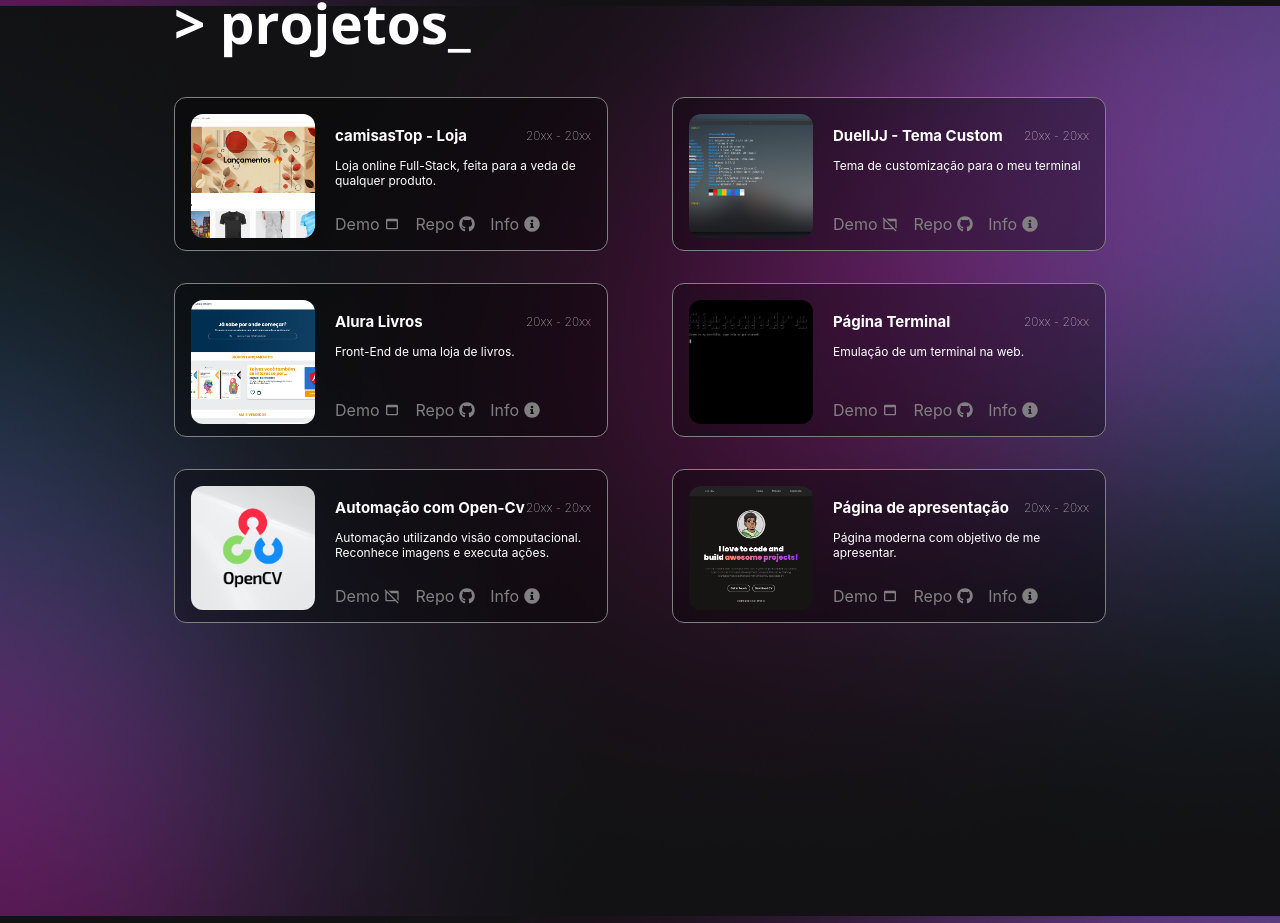
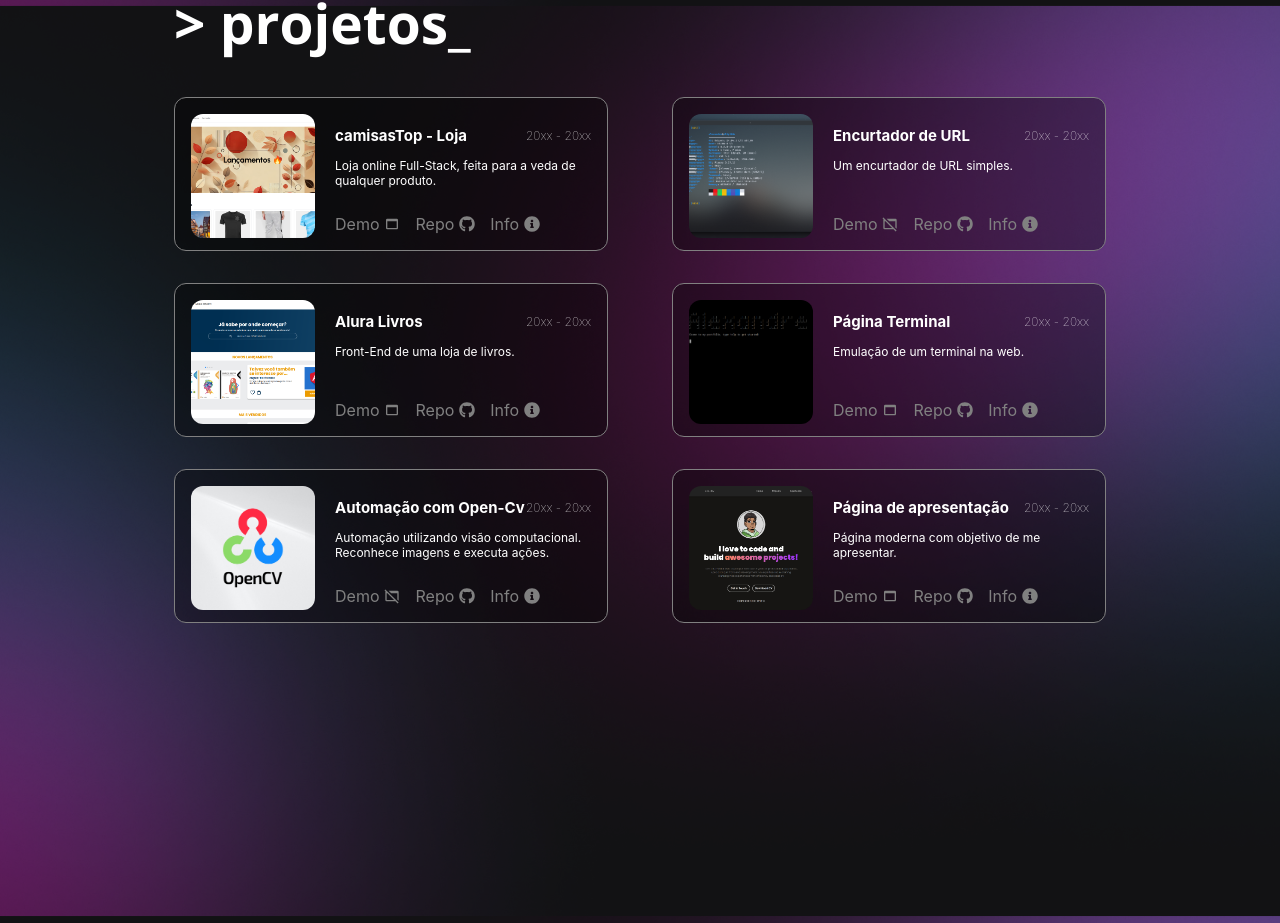
Before and after one commit to ardszsantos/portifolio, a React (Create React App) app: page / in a window 1280 px wide. Shown: the part 3635-4558 px from the top of the page. Built offline with nearby package versions, Linux system fonts and the light colour scheme.

Commit message:
chore: altered the text for the 4th project

```diff
--- a/src/i18n.js
+++ b/src/i18n.js
@@ -87,9 +87,9 @@ const resources = {
       "project3_description": "Automation using computer vision. Recognizes images and executes actions.",
       "project3_detailed_description": "An automation tool utilizing OpenCV to recognize objects and trigger automated responses, suitable for a variety of use cases in image recognition.",
 
-      "project4_title": "DuellJJ - Custom Theme",
-      "project4_description": "Custom zsh theme for my kitty-terminal",
-      "project4_detailed_description": "A custom theme designed for a terminal emulator, tailored to enhance readability and provide a sleek developer experience.",
+      "project4_title": "URL Shortener",
+      "project4_description": "A simple URL shortener.",
+      "project4_detailed_description": "This project uses React and Bootstrap on the front end to create a simple, responsive user interface. On the back end, NestJS is used with TypeORM for database management, leveraging MySQL hosted on Aiven. The project also integrates Swagger for automatic API documentation, making it easier to view and use routes. The shortener allows users to input long URLs and get shortened URLs with immediate redirection.",
 
       "project5_title": "Terminal Page",
       "project5_description": "Web-Terminal.",
@@ -197,9 +197,9 @@ const resources = {
       "project3_description": "Automação utilizando visão computacional. Reconhece imagens e executa ações.",
       "project3_detailed_description": "Ferramenta de automação que utiliza OpenCV para reconhecer objetos e acionar respostas automáticas, adequada para uma variedade de casos de uso em reconhecimento de imagens.",
 
-      "project4_title": "DuellJJ - Tema Custom",
-      "project4_description": "Tema de customização para o meu terminal",
-      "project4_detailed_description": "Tema customizado projetado para um emulador de terminal, aprimorando a legibilidade e proporcionando uma experiência de desenvolvimento elegante.",
+      "project4_title": "Encurtador de URL",
+      "project4_description": "Um encurtador de URL simples.",
+      "project4_detailed_description": "Este projeto utiliza React e Bootstrap no front-end para criar uma interface de usuário simples e responsiva. No back-end, é utilizado NestJS com TypeORM para gerenciamento de banco de dados, utilizando MySQL hospedado na Aiven. O projeto também integra Swagger para documentação automática da API, facilitando o uso e a visualização das rotas. O encurtador permite que os usuários insiram URLs longas e obtenham URLs curtas com redirecionamento imediato.",
 
       "project5_title": "Página Terminal",
       "project5_description": "Emulação de um terminal na web.",
```
